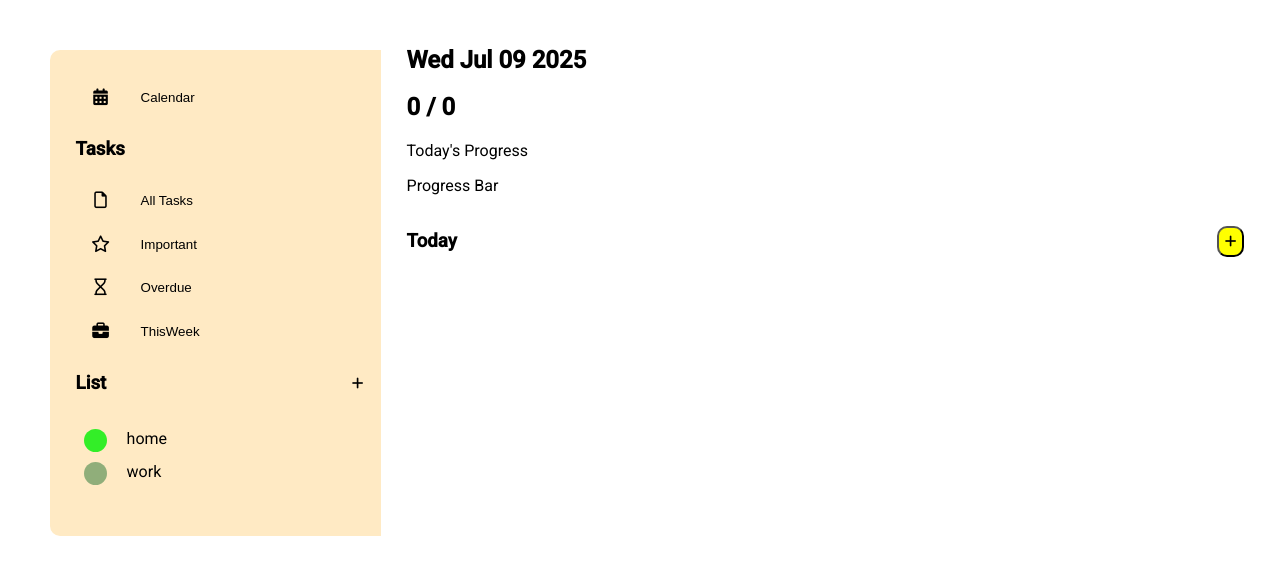
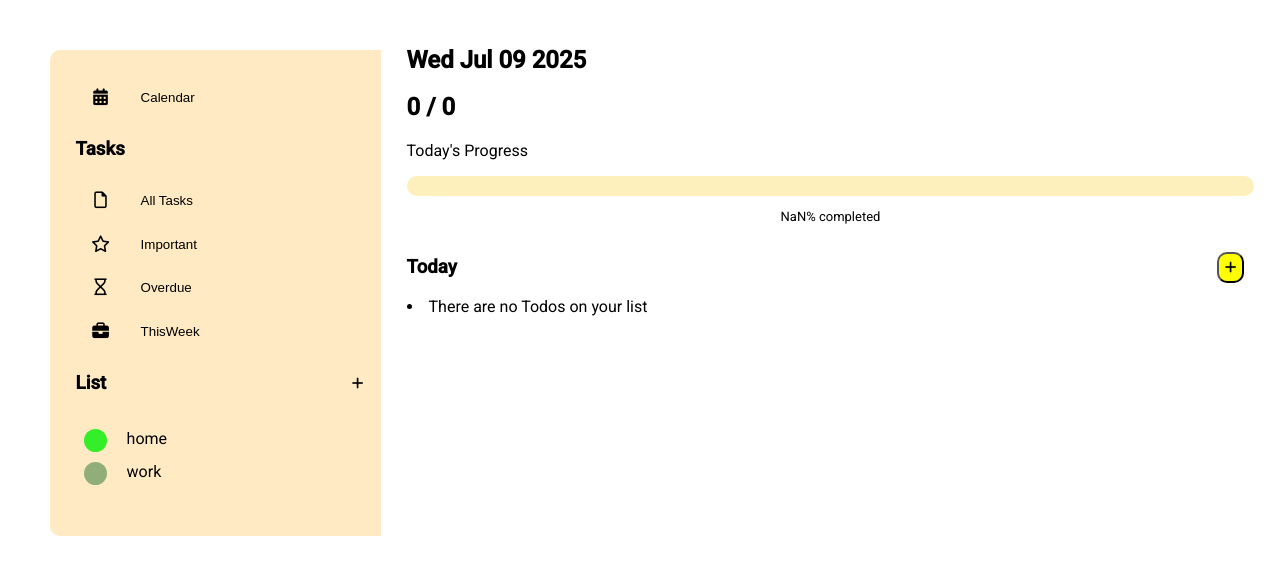
Before and after one commit to Alex31122/Todo-App-Complex-, an Angular app: page / in a window 1280 px wide. Shown: the top 574 px of the page. Built offline with nearby package versions, Linux system fonts and the light colour scheme.

Commit message:
feat: added a progress bar

```diff
--- a/src/app/pages/home/components/all-tasks/all-tasks.css
+++ b/src/app/pages/home/components/all-tasks/all-tasks.css
@@ -25,10 +25,41 @@
   display: flex;
   flex-direction: column;
   margin-left: 30px;
-
+  font-size: 11pt;
 }
 
 input {
   height: 35px;
-  width: 45px;
+  width: 32px;
 }
+
+.text-progress {
+  margin-left: auto;
+  margin-right: auto;
+  width: fit-content;
+  font-size: small;
+}
+
+progress{
+  width: 100%;
+  height: 1.2rem;
+  background-color: white;
+  overflow: hidden;
+}
+
+progress::-webkit-progress-value {
+  background-color: #f7d459;
+  border-radius: 15px;
+  transition: width 0.3s ease-in-out;
+}
+
+progress::-webkit-progress-bar {
+  background-color: #fdf0bd;
+  border-radius: 15px;
+}
+
+progress::-moz-progress-bar {
+  background-color: #f7d459;
+  border-radius: 15px;
+  transition: width 0.3s ease-in-out;
+}
--- a/src/app/pages/home/components/all-tasks/all-tasks.html
+++ b/src/app/pages/home/components/all-tasks/all-tasks.html
@@ -1,8 +1,8 @@
 <h2> {{ dateString }}</h2>
 <h2> {{ countCompleted }} / {{ todoList.length }} </h2>
 <p>Today's Progress</p>
-<p> Progress Bar </p>
-
+<progress class="w3-red"  id="file" [max]="todoList.length" [value]="countCompleted">70%</progress>
+<p class="text-progress">{{ progressPercentage }}% completed</p>
 <div class="section">
   <div class="title">
     <h3>Today</h3>
@@ -23,5 +23,7 @@
         <div class="tag" [style.--mi-color-dinamico]="item.tag.color">{{ item.tag.name }}</div>
       </div>
     </div>
+  }@empty {
+    <li>There are no Todos on your list</li>
   }
 </div>
--- a/src/app/pages/home/components/all-tasks/all-tasks.ts
+++ b/src/app/pages/home/components/all-tasks/all-tasks.ts
@@ -2,7 +2,7 @@ import { Component, OnInit, NgModule, output, input } from '@angular/core';
 import { ToDo } from '../../models/todoModel';
 import { FormControl, ReactiveFormsModule, FormsModule} from '@angular/forms';
 import { TodoService } from '../../service/todo-service';
-import { Subscription } from 'rxjs';
+import { count, Subscription } from 'rxjs';
 
 @Component({
   selector: 'app-all-tasks',
@@ -17,6 +17,7 @@ export class AllTasks implements OnInit{
   private mensajeSubscription: Subscription | undefined;
   lista: ToDo[] =[];
   countCompleted = 0;
+  progressPercentage: number = 0;
   constructor(private todoService: TodoService){}
   ngOnInit(){
     this.dateString = this.todoService.dateString;
@@ -28,6 +29,7 @@ export class AllTasks implements OnInit{
       this.countCompleted = 0;
       this.todoList.forEach(el => (el.is_completed ? this.countCompleted++ : this.countCompleted += 0))
     });
+    this.progressPercentage = Math.round(this.countCompleted * 100 / this.todoList.length);
   }
 
 
```
